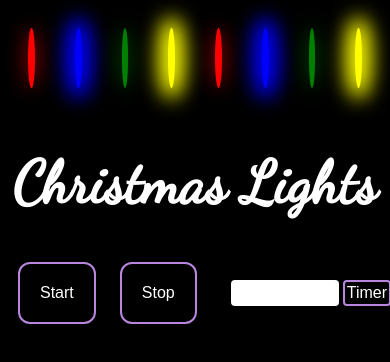
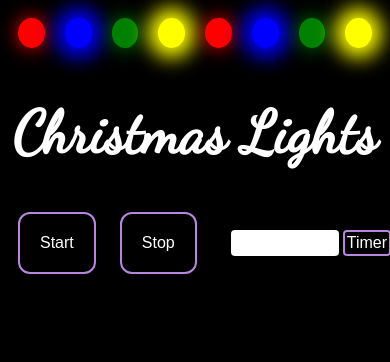
Before and after one commit to bndkn24/christmas-lights, a plain HTML site: page index.html in a window 390 px wide. Drawn offline with Linux system fonts and the light colour scheme.

Commit message:
Updated CSS

```diff
--- a/styles.css
+++ b/styles.css
@@ -61,6 +61,15 @@ input {
   height: 60px;
   border-radius: 50%;
   margin: 20px;
+}
+
+@media only screen and (max-width: 600px) {
+  .bulb {
+    width: 30px;
+    height: 30px;
+    border-radius: 50%;
+    margin: 10px;
+  }
 }
 
 .animation {
```
